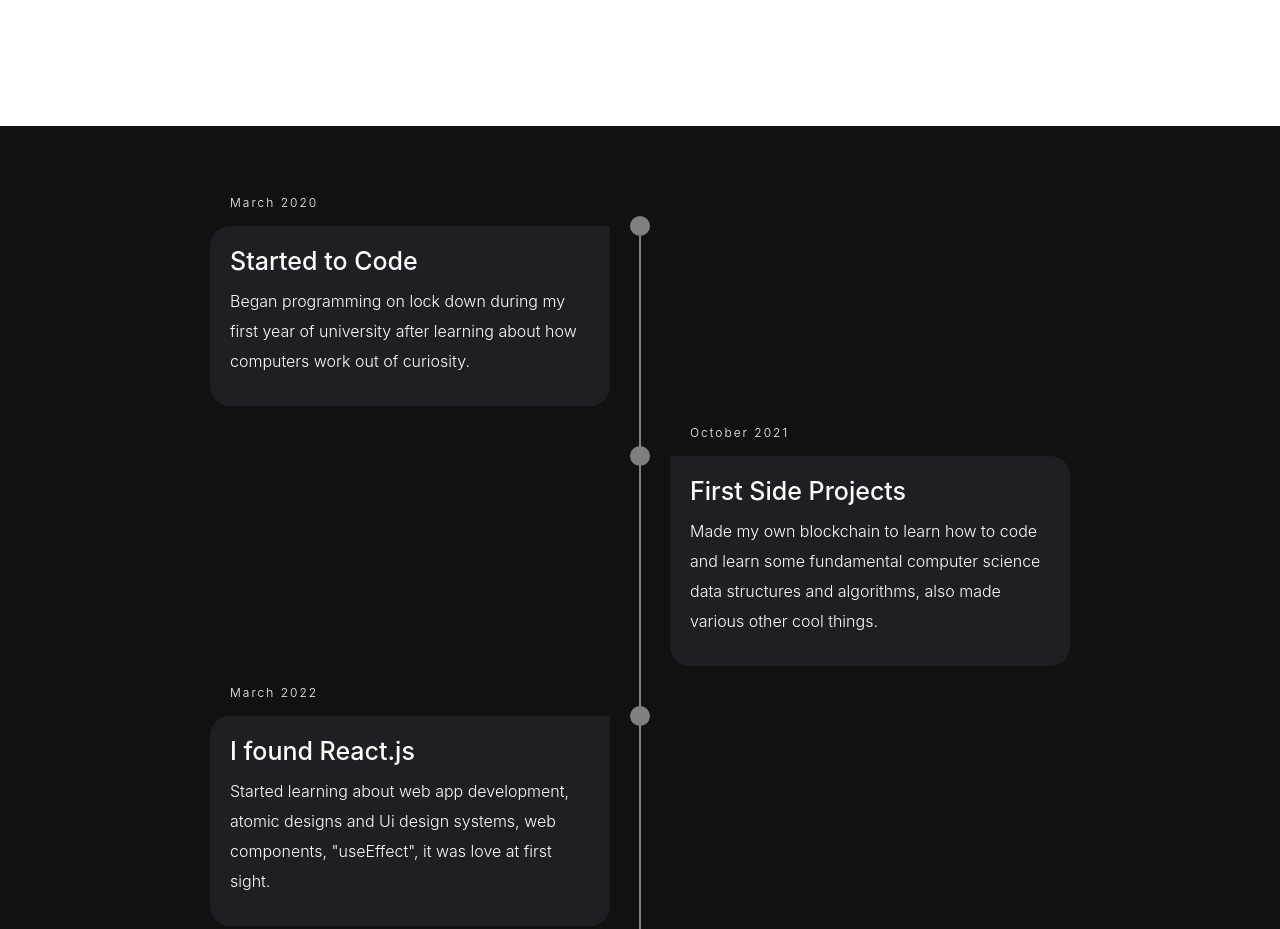
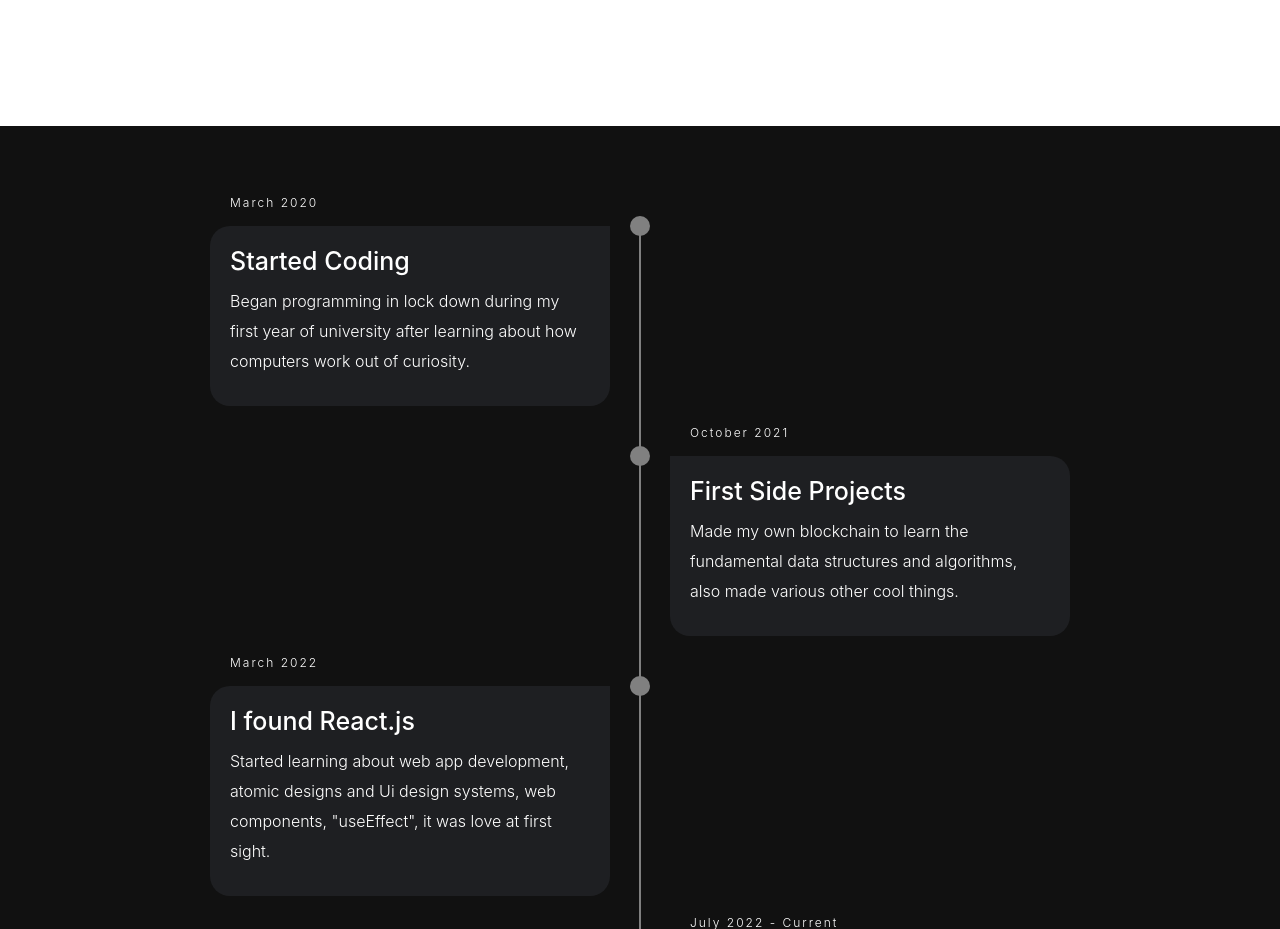
Before and after one commit to kesler20/personal_portfolio, a Flask app: page / in a window 1280 px wide. Shown: the part 3122-4051 px from the top of the page. Run offline with Flask 2, Linux system fonts and the light colour scheme; parts of the project's set-up code (start-up, migrations or seed data) failed here and were passed over.

```diff
--- a/templates/index.html
+++ b/templates/index.html
@@ -182,15 +182,15 @@
         <li>
           <div class="workflow-content">
             <h3 class="date">March 2020</h3>
-            <h1>Started to Code</h1>
-            <p>Began programming on lock down during my first year of university after learning about how computers work out of curiosity.</p>
+            <h1>Started Coding</h1>
+            <p>Began programming in lock down during my first year of university after learning about how computers work out of curiosity.</p>
           </div>
         </li>
         <li>
           <div class="workflow-content">
             <h3 class="date">October 2021</h3>
             <h1>First Side Projects</h1>
-            <p>Made my own blockchain to learn how to code and learn some fundamental computer science data structures and algorithms, also made various other cool things.</p>
+            <p>Made my own blockchain to learn the fundamental data structures and algorithms, also made various other cool things.</p>
           </div>
         </li>
         <li>
```
